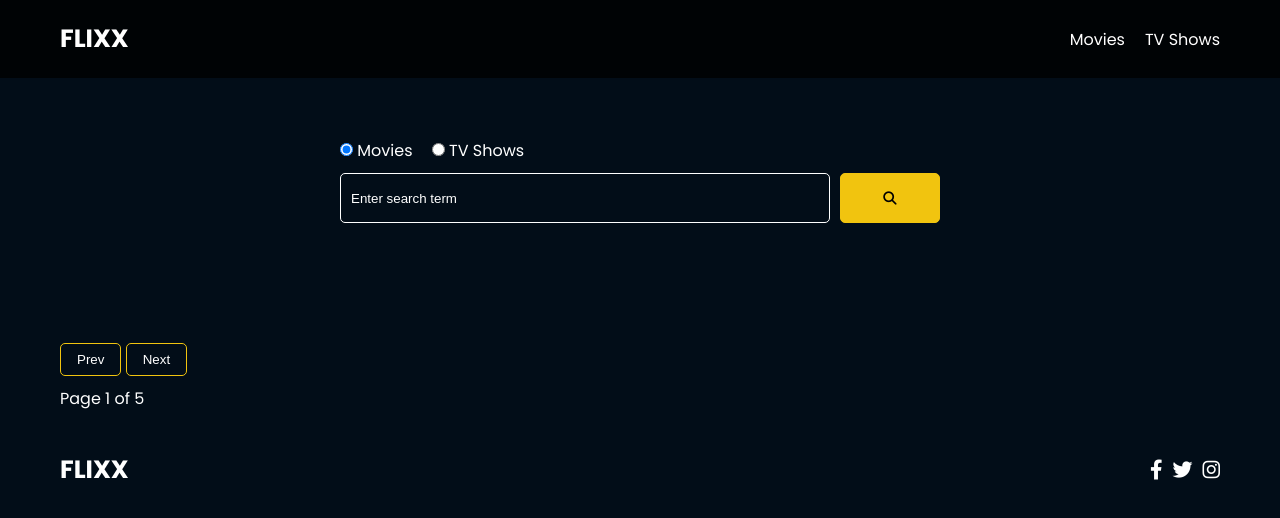
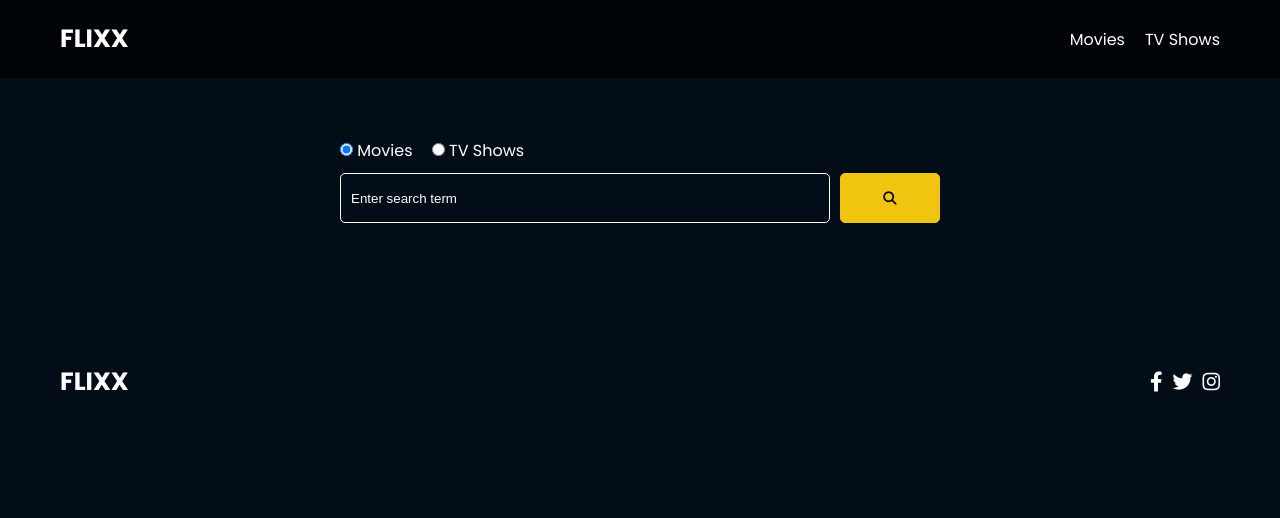
Before and after one commit to DevInfomation/flixx-app, a plain HTML site: page search.html in a window 1280 px wide. Drawn offline with Linux system fonts and the light colour scheme.

Commit message:
Removing the hard coded code

```diff
--- a/search.html
+++ b/search.html
@@ -68,9 +68,9 @@
       </div>
       <div id="pagination">
         <div class="pagination">
-          <button class="btn btn-primary" id="prev">Prev</button>
+          <!-- <button class="btn btn-primary" id="prev">Prev</button>
           <button class="btn btn-primary" id="next">Next</button>
-          <div class="page-counter">Page 1 of 5</div>
+          <div class="page-counter">Page 1 of 5</div> -->
         </div>
       </div>
     </section>
```
